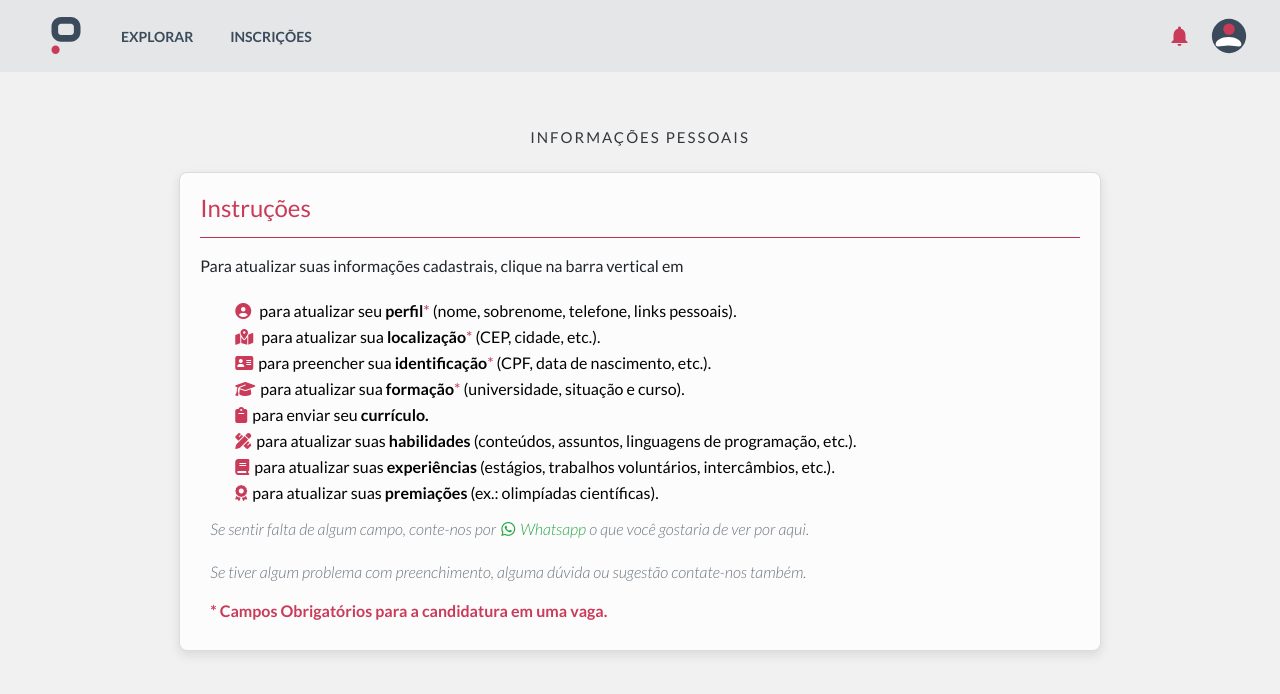
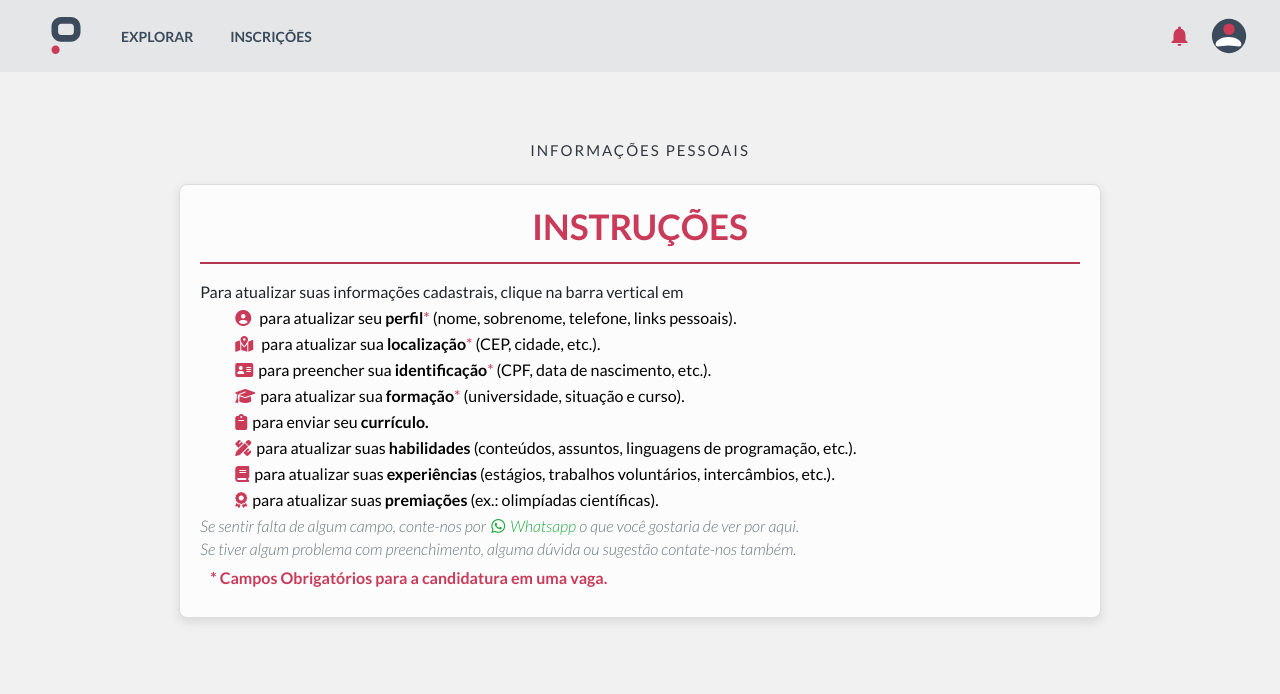
Before and after one commit to Default-nick/Preparo, a React (Create React App) app: page / in a window 1280 px wide. Shown: the top 694 px of the page. Built offline with nearby package versions, Linux system fonts and the light colour scheme.

Commit message:
Atualização visual da página de perfil, título, tamanho e alinhamento de fonte

```diff
--- a/src/components/navbar/header.jsx
+++ b/src/components/navbar/header.jsx
@@ -66,9 +66,9 @@ export default class Header extends React.Component {
                 {profile &&(
                 <div id="modalProfile">
                     <span id="modalArrow"><span id="modalArrowInside"></span></span>
-                    <span class="modalProfileItem"><a href="/formProfile">Dados básicos</a></span>
+                    <a href="/formProfile"><span class="modalProfileItem">Dados básicos</span></a>
                     <span class="modalProfileItem">Currículo</span>
-                    <span class="modalProfileItem"><a href="/localization">Localização</a></span>
+                    <a href="/localization"><span class="modalProfileItem">Localização</span></a>
                     <span class="modalProfileItem">Identificação</span>
                     <span class="modalProfileItem">Formação</span>
                     <span class="modalProfileItem">Habilidades</span>
--- a/src/pages/profile/profile.css
+++ b/src/pages/profile/profile.css
@@ -9,7 +9,7 @@ body{
     background-color: #F1F1F1;
 }
 .profilePanel{
-    padding-top: 10%;
+    padding-top: 11%;
     width: 100%;
     height: 100vh;
     display: flex;
@@ -37,14 +37,17 @@ body{
     margin-bottom: 2%;
 }
 #instructionsProfile{
+    text-align: center;
     font-family: Lato;
     color: #C93B59;
-    font-size: 1.5em;
+    font-size: 2.2em;
+    font-weight: 600;
+    text-transform: uppercase;
 }
 #instrucionsLine{
     width: 100%;
     height: 0px;
-    border-bottom: #B53550 1px solid;
+    border-bottom: #B53550 2px solid;
     margin: 15px 0px 15px 0px;
 }
 #textProfile1{
@@ -57,7 +60,7 @@ body{
 ul {
     list-style-type: none;
     margin-left: 30px;
-    margin-top: 20px;
+    margin-top: 1px;
     font-family: Lato;
     font-weight: 400;
 }
@@ -72,7 +75,6 @@ i{
     color: #C93B59;
 }
 .lightText{
-    margin: 10px;
     color: #6C757D;
     font-family: Lato, sans-serif;
     font-weight: 300;
```
